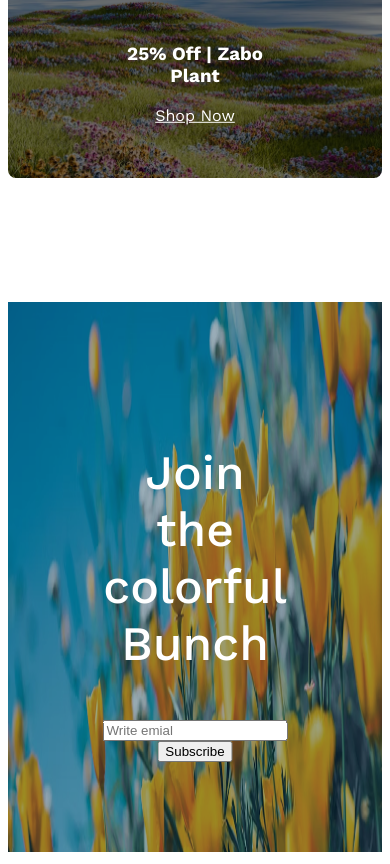
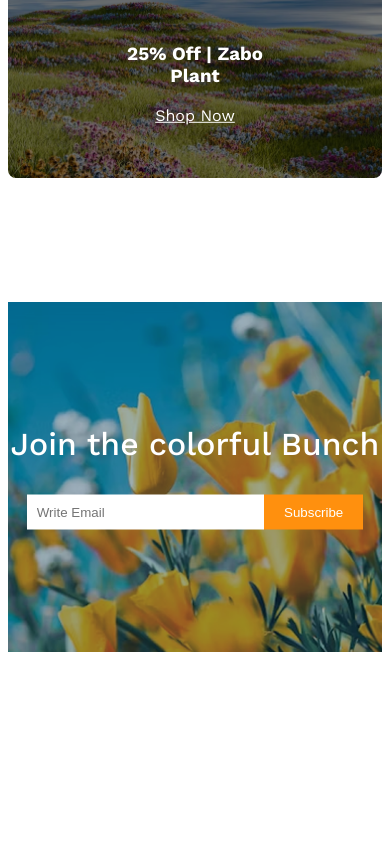
Before and after one commit to almamunrasel/B12A01-Assignment-2, a plain HTML site: page index.html in a window 390 px wide. Shown: the part 5512-6376 px from the top of the page. After the commit the page ends 6176 px from the top, so only its background shows below. Drawn offline with nearby package versions, Linux system fonts and the light colour scheme.

Commit message:
background image done with responsive ness

```diff
--- a/index.html
+++ b/index.html
@@ -210,13 +210,14 @@
             <img src="assets/news-letter-bg.png" alt="">
             <div class="overlayed-text">
                 <h3 >Join the colorful Bunch</h3>
-                <div class="hudai">
-                    <input type="email" name="" id="" placeholder="Write emial">
+                <div class="hudai  display-flex">
+                    <input type="email" name="" id="" placeholder="Write Email">
                     <button class="btn-sec">Subscribe</button>
 
                 </div>
 
             </div>
+
         </div>
     </section>
 
--- a/styles/style.css
+++ b/styles/style.css
@@ -256,6 +256,7 @@ our plant related style */
       }
 
       .overlayed-text{
+        width: 830px;
         position: absolute;
         top: 50%;
         left: 50%;
@@ -266,14 +267,28 @@ our plant related style */
 
       }
       .overlayed-text h3{
+
         font-size: 3rem;
         font-weight: 500;
       }
-      .hudai input{
 
 
-      }
+    .hudai input {
+        padding: 10px;
+        /* border-radius: 5px; */
+        border: none;
+        width: 80%;
+    }
 
+    .btn-sec {
+        padding: 10px 20px;
+        background-color: #ff900e;
+        color: white;
+        border: none;
+
+        cursor: pointer;
+        width: 20%;
+    }
 
 
 /* mobinle responsive */
@@ -302,4 +317,29 @@ our plant related style */
    .trust-badge{
     visibility: hidden;
    }
+   .bg-box img{
+    height: 350px;
+    object-fit: cover;
+   }
+   .overlayed-text h3{
+    font-size: 2rem;
+   }
+   .overlayed-text {
+    padding: 0 15px; /* prevent text from hugging the edges */
+    top: 45%;
+    width: 100%;
+  }
+  .hudai{
+    width: 90%;
+    max-width: 400px;
+    margin: 0 auto;
+
+  }
+ .hudai input{
+    width: 70%;
+ }
+ .btn-sec{
+    width: 30%;
+ }
+
 }
```
